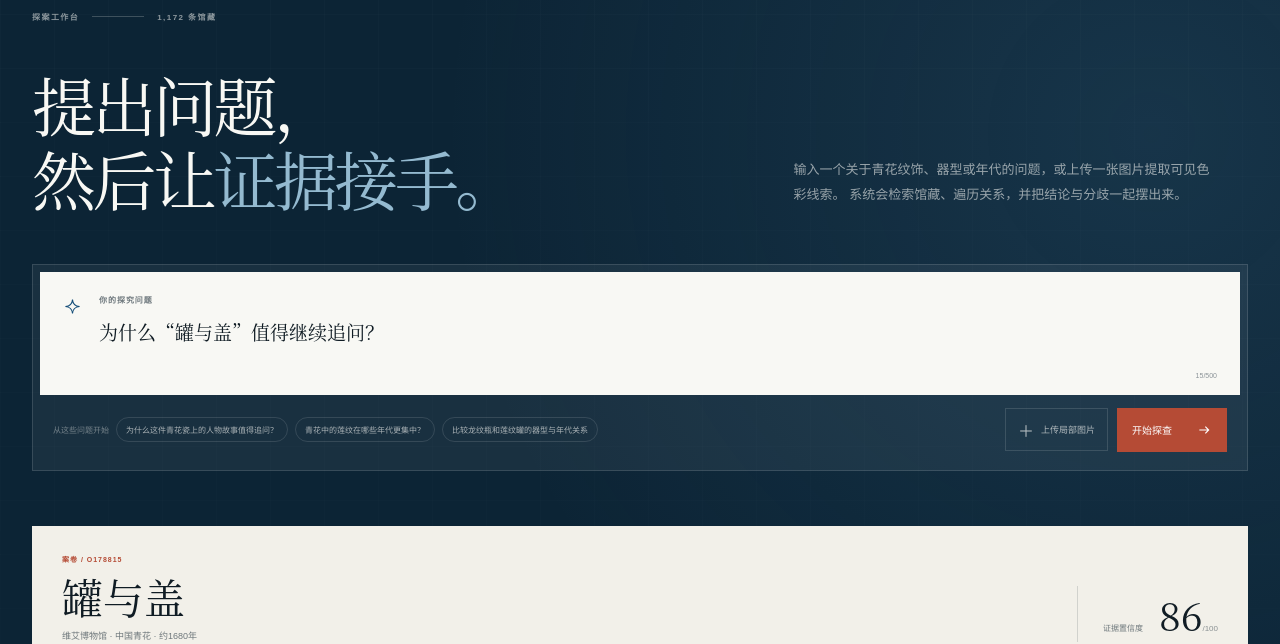
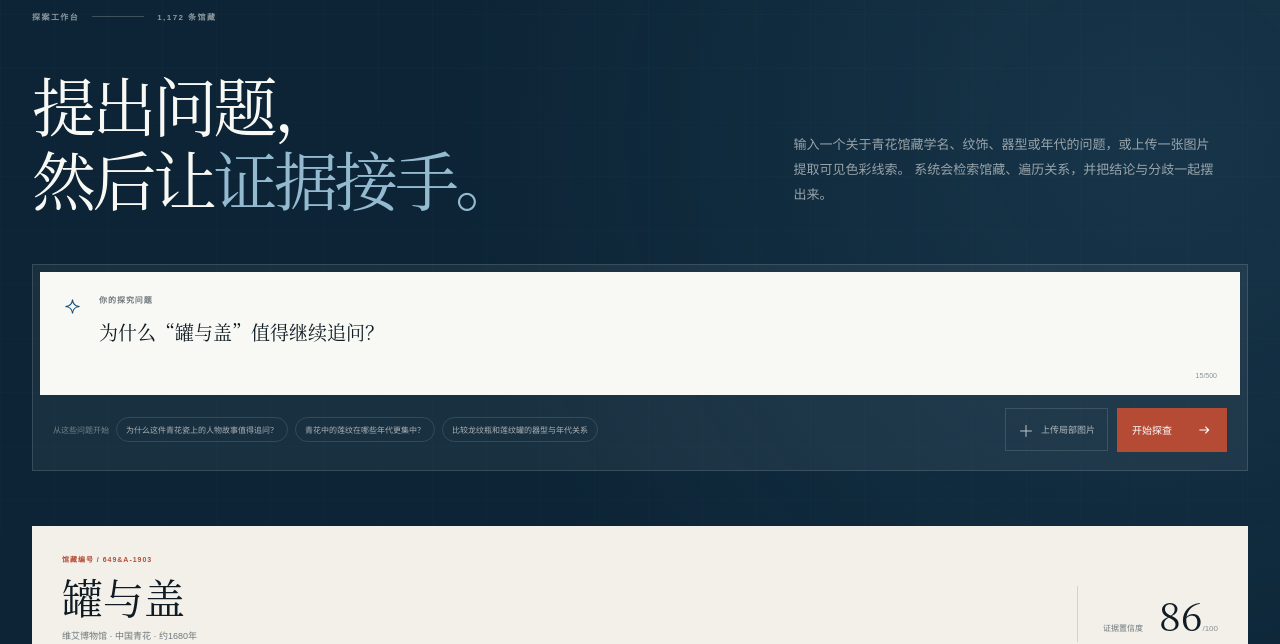
Before and after one commit to dAm0825/museum-trace, a Next.js app: page / in a window 1280 px wide. Shown: the part 1040-1684 px from the top of the page. Built offline with nearby package versions, Linux system fonts and the light colour scheme.

Commit message:
feat: localize all artifact labels and evidence UI in Chinese

```diff
--- a/components/detective-studio.tsx
+++ b/components/detective-studio.tsx
@@ -208,7 +208,7 @@ export function DetectiveStudio({
             然后让<em>证据接手。</em>
           </h2>
           <p>
-            输入一个关于青花纹饰、器型或年代的问题，或上传一张图片提取可见色彩线索。
+            输入一个关于青花馆藏学名、纹饰、器型或年代的问题，或上传一张图片提取可见色彩线索。
             系统会检索馆藏、遍历关系，并把结论与分歧一起摆出来。
           </p>
         </div>
@@ -296,7 +296,7 @@ export function DetectiveStudio({
       <div className={`case-workbench ${working ? "is-searching" : ""}`}>
         <div className="case-heading">
           <div>
-            <span className="case-index">案卷 / {artifact.sourceId}</span>
+            <span className="case-index">馆藏编号 / {artifact.accessionNumber}</span>
             <h3>{artifact.title}</h3>
             <p>
               {artifact.museumShortName} · {artifact.tradition} · {artifact.period}
@@ -322,7 +322,7 @@ export function DetectiveStudio({
                 />
               ) : (
                 <div className="no-image-artifact">
-                  <span>大都会开放馆藏</span>
+                  <span>故宫博物院馆藏</span>
                   <strong>{artifact.title.slice(0, 1)}</strong>
                   <small>该开放记录暂未提供图片</small>
                 </div>
@@ -564,7 +564,7 @@ export function DetectiveStudio({
           <div className="search-curtain" aria-live="polite">
             <div className="scan-line" />
             <Spark />
-            <span>正在检索 {stats.total.toLocaleString("zh-CN")} 条馆藏关系</span>
+            <span>正在检索 {stats.total.toLocaleString("zh-CN")} 条完整学名与馆藏关系</span>
             <small>{traceProgress} / 5</small>
           </div>
         ) : null}
```
